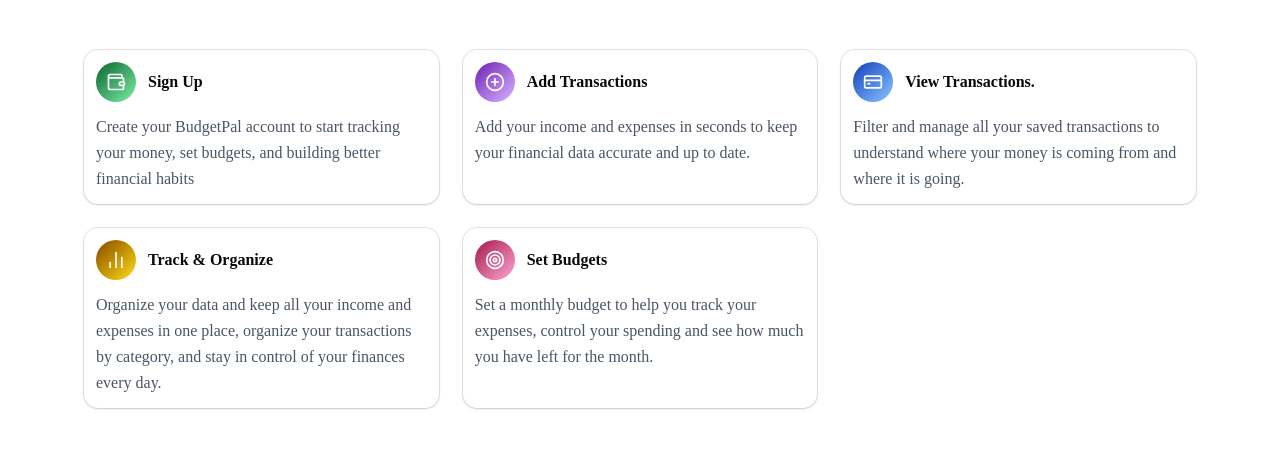
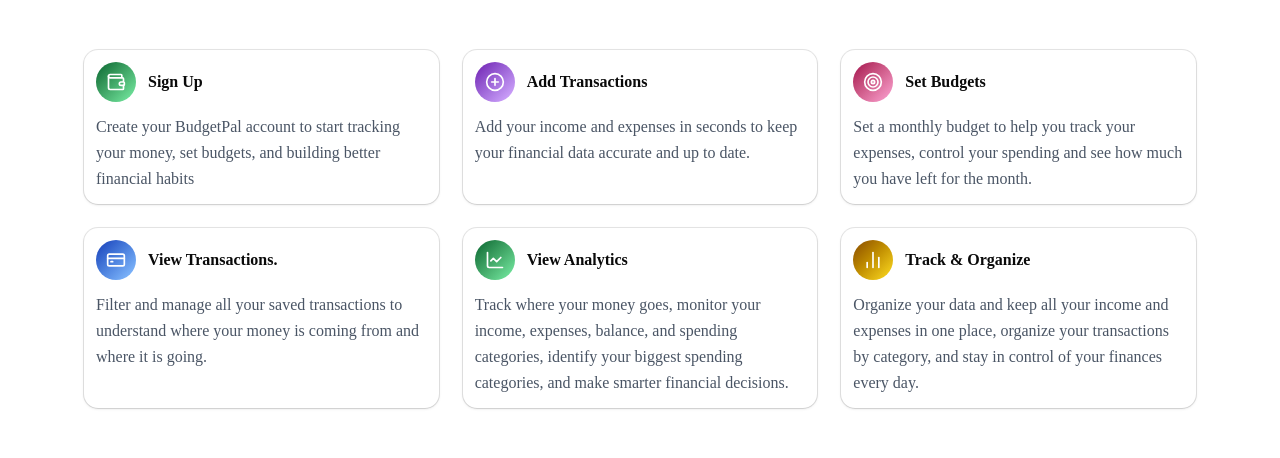
Before and after one commit to Asiwaju-Adunade/BudgetPal, a Next.js app: page /landing-page/how-it-works in a window 1280 px wide. Shown: the part 266-724 px from the top of the page. Built offline with nearby package versions, Linux system fonts and the light colour scheme; no server answers.

Commit message:
update the plus icon for the dashboard page

```diff
--- a/app/dashboard/page.tsx
+++ b/app/dashboard/page.tsx
@@ -8,7 +8,8 @@
   CardHeader,
   CardTitle,
 } from "@/components/ui/card";
-import { ArrowUpFromLine, ArrowDownFromLine, Wallet } from "lucide-react";
+import Link from "next/link";
+import { ArrowUpFromLine, ArrowDownFromLine, Wallet, Plus } from "lucide-react";
 import { Transaction } from "@/types/expense";
 import {
   Select,
@@ -237,7 +238,7 @@
     <div className="min-h-screen bg-gray-50 dark:bg-slate-950">
       <Sidebar />
 
-      <main className="lg:ml-72 p-4 md:p-6">
+      <main className="lg:ml-72 p-4 py-10  md:p-6">
         <div className="max-w-6xl mx-auto space-y-6">
 
           {/* Welcome card */}
@@ -307,6 +308,16 @@
             totalExpense={totalExpense}
             totalBalance={totalBalance}
           />
+
+          {/* plus icon for the mobile */}
+          <div className="md:hidden fixed bottom-4 z-50">
+  <Link
+    href="/add-transaction"
+    className="w-12 h-12 rounded-full bg-green-600 flex items-center justify-center shadow-lg hover:bg-green-700 transition"
+  >
+    <Plus className="w-7 h-7 text-white" />
+  </Link>
+</div>
         </div>
       </main>
     </div>
--- a/app/landing-page/how-it-works/page.tsx
+++ b/app/landing-page/how-it-works/page.tsx
@@ -6,7 +6,7 @@
   CardHeader,
   CardTitle
 } from '@/components/ui/card'
-import { Wallet, PlusCircle, ChartNoAxesColumn, Target, CreditCard } from 'lucide-react'
+import { Wallet, PlusCircle, ChartNoAxesColumn, Target, CreditCard,ChartLine } from 'lucide-react'
 import Navbar from '@/components/ui/navbar'
 
 const howItWorksData = [
@@ -26,27 +26,37 @@
   },
 
   {
-    id:3,
+    id: 3,
+    icon: Target,
+    title: 'Set Budgets',
+    description:
+      'Set a monthly budget to help you track your expenses, control your spending and see how much you have left for the month.',
+    gradient: 'from-pink-800 to-pink-300'
+  },
+
+  {
+    id:4,
     icon:CreditCard,
     title: 'View Transactions.',
     description: 'Filter and manage all your saved transactions to understand where your money is coming from and where it is going.',
     gradient: 'from-blue-800 to-blue-300'
   },
+
   {
-    id: 4,
+    id:5,
+    icon: ChartLine,
+    title: 'View Analytics',
+    description:'Track where your money goes, monitor your income, expenses, balance, and spending categories, identify your biggest spending categories, and make smarter financial decisions.',
+    gradient: 'from-green-800 to-green-300'
+  },
+  {
+    id: 6,
     icon: ChartNoAxesColumn,
     title: 'Track & Organize',
     description: 'Organize your data and keep all your income and expenses in one place, organize your transactions by category, and stay in control of your finances every day.',
     gradient: 'from-yellow-800 to-yellow-300'
   },
-  {
-    id: 5,
-    icon: Target,
-    title: 'Set Budgets',
-    description:
-      'Set a monthly budget to help you track your expenses, control your spending and see how much you have left for the month.',
-    gradient: 'from-pink-800 to-pink-300'
-  }
+
 ]
 
 export default function HowItWorksSection () {
```
